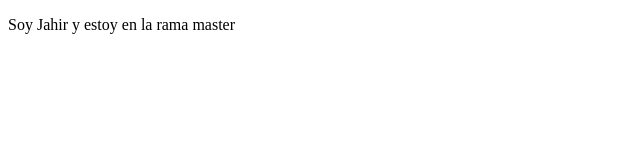
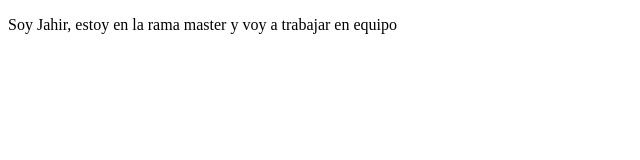
Before and after one commit to IngJahir/Ensayo-con-rama, a plain HTML site: page Index.html in a window 1280 px wide. Shown: the whole page, without its empty margins (0-640 px from the left). Drawn offline with Linux system fonts and the light colour scheme.

Commit message:
Primer commit desde VSC

```diff
--- a/Index.html
+++ b/Index.html
@@ -8,7 +8,7 @@
 </head>
 <body>
     <p>
-        Soy Jahir y estoy en la rama master
+        Soy Jahir, estoy en la rama master y voy a trabajar en equipo
     </p>
 
 </body>
```
